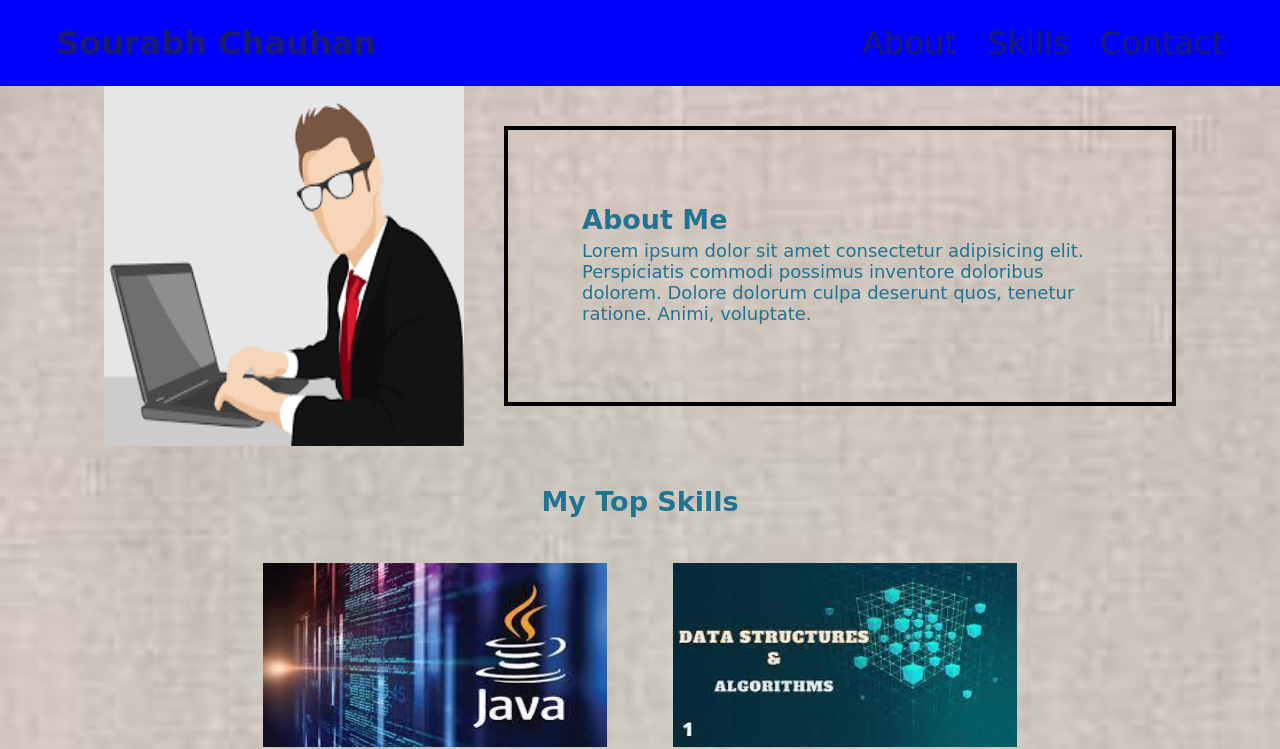
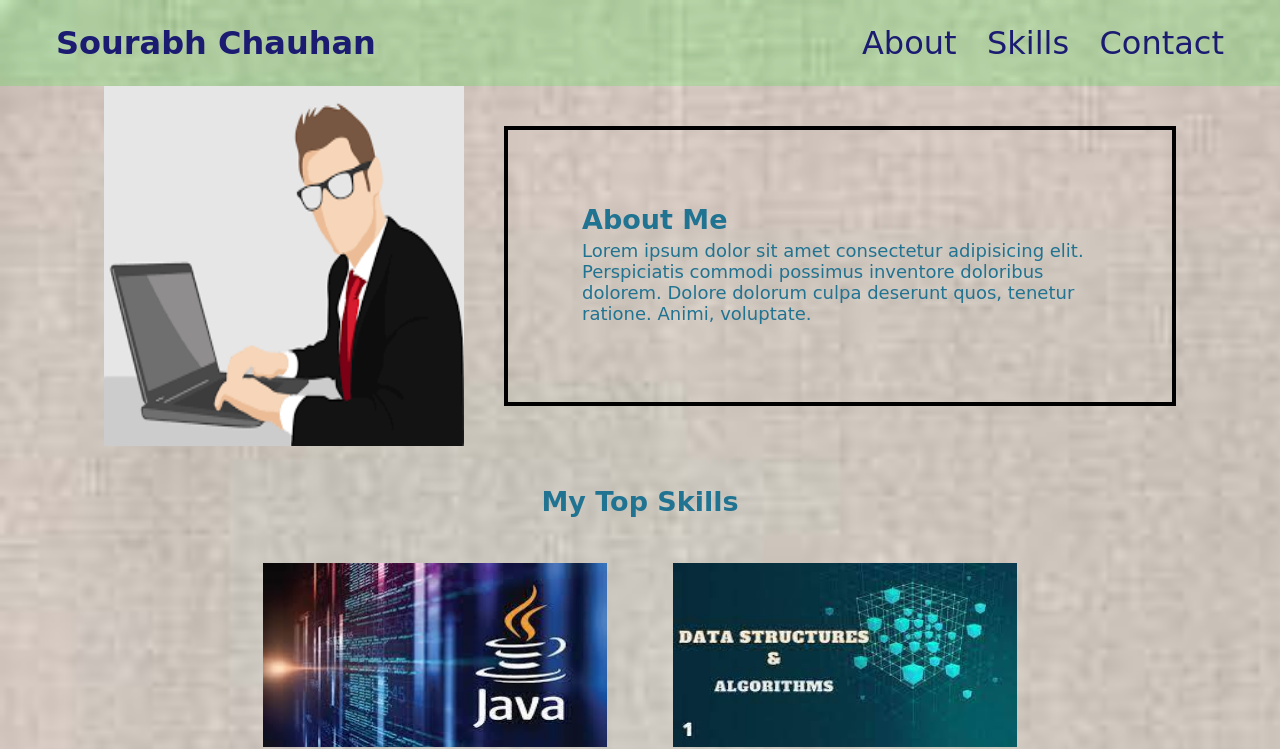
Before and after one commit to 5chauhan/MyPortfolio.github.io, a plain HTML site: page index.html in a window 1280 px wide. Shown: the top 749 px of the page. Drawn offline with Linux system fonts and the light colour scheme.

Commit message:
Update style.css

```diff
--- a/style.css
+++ b/style.css
@@ -33,7 +33,7 @@ nav {
     align-items: center;
     justify-content: space-between;
     padding: 1.5rem 3.5rem;
-   background-color: blue;
+   background-color: #00ff0e29;
    font-family: 'Orelega One', cursive;
   }
   nav h1 {
```
